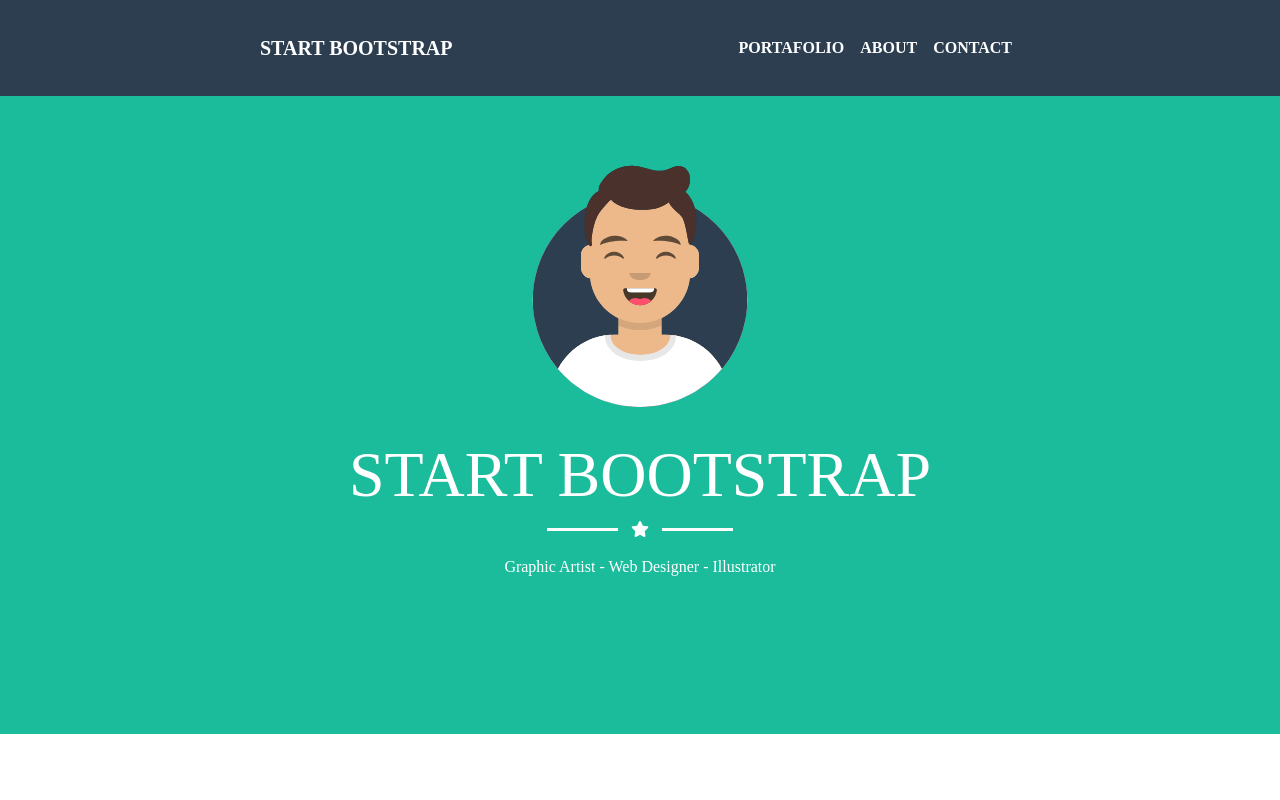
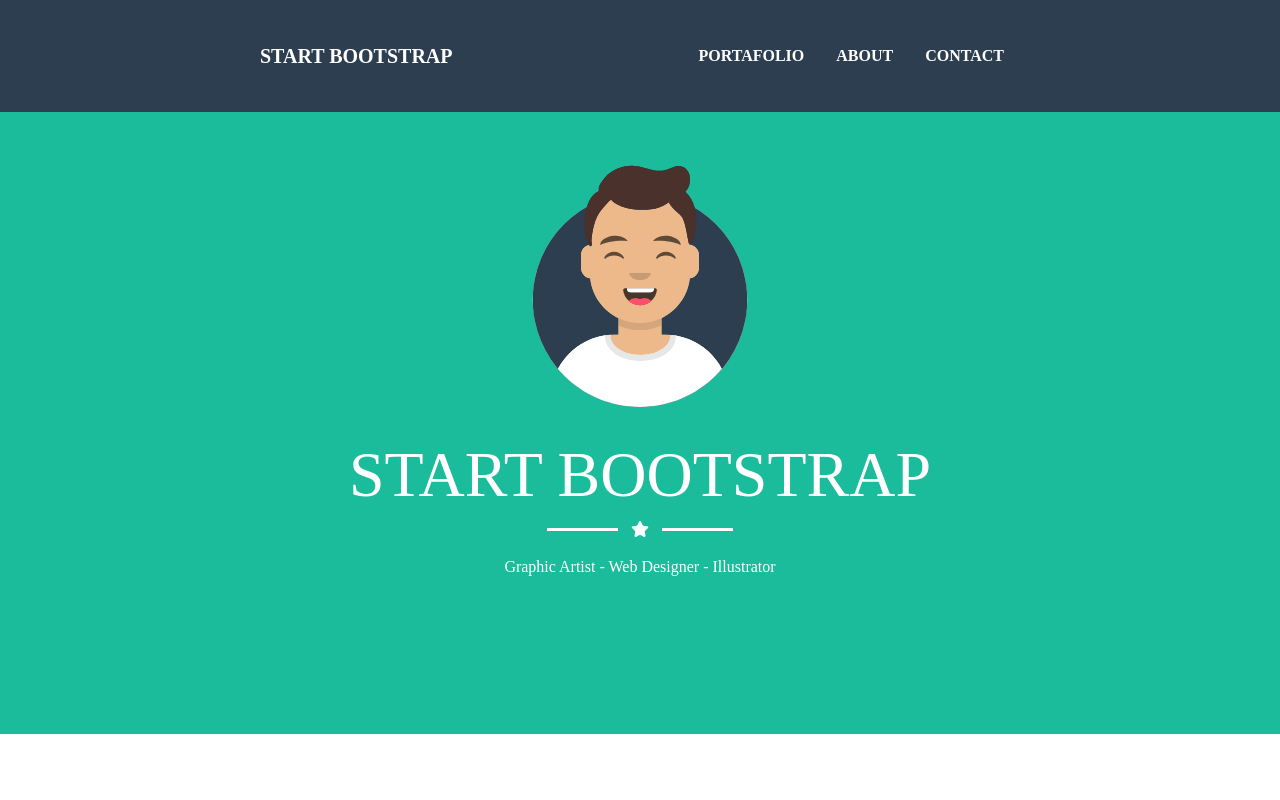
Before and after one commit to fass28/landing-cv, a React (Vite) app: page / in a window 1280 px wide. Shown: the top 800 px of the page. Built offline with nearby package versions, Linux system fonts and the light colour scheme.

Commit message:
size title fixed

```diff
--- a/src/components/NavBar.jsx
+++ b/src/components/NavBar.jsx
@@ -11,13 +11,13 @@ export const NavBar = () => {
         <div className="collapse navbar-collapse justify-content-end" id="navbarSupportedContent">
           <ul className="navbar-nav ml-auto ">
               <li className="nav-item">
-                <a className="nav-link" href="#portfolio">PORTAFOLIO</a>
+                <a className="nav-link py-3 px-0 px-lg-3" href="#portfolio">PORTAFOLIO</a>
               </li>
               <li className="nav-item">
-                <a className="nav-link" href="#about">ABOUT</a>
+                <a className="nav-link py-3 px-0 px-lg-3" href="#about">ABOUT</a>
               </li>
               <li className="nav-item">
-                <a className="nav-link" href="#contact">CONTACT</a>
+                <a className="nav-link py-3 px-0 px-lg-3" href="#contact">CONTACT</a>
               </li>
             </ul>
           </div>
--- a/src/style.css
+++ b/src/style.css
@@ -16,16 +16,6 @@ body{
     color: white;
 }
 
-#navBar button{
-    color:white ;
-    background-color: #1ABC9C;
-    font-size: 1.3rem;
-    padding: 10px;
-}
-
-#navBar span{
-    font-size: 1rem;
-}
 
 
 img{
```
